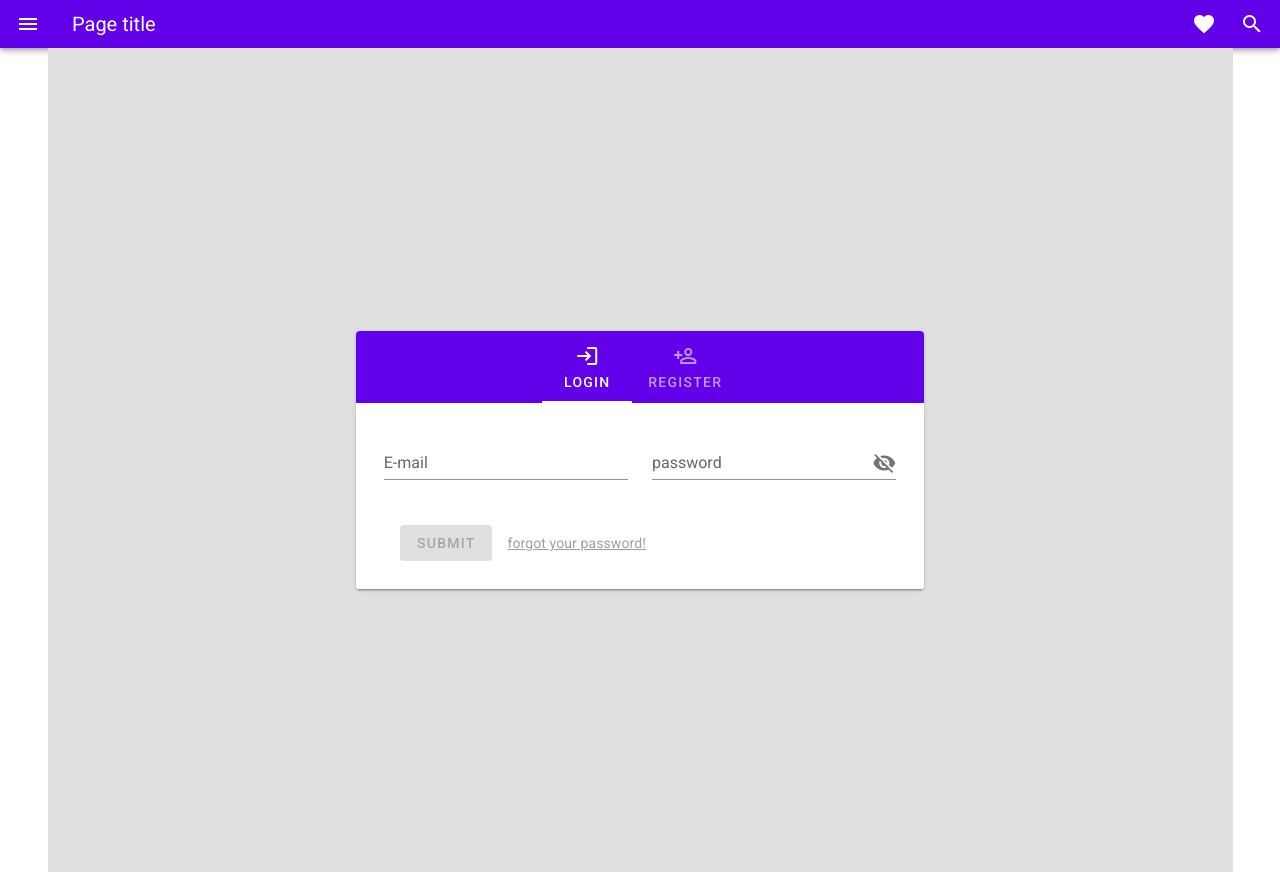
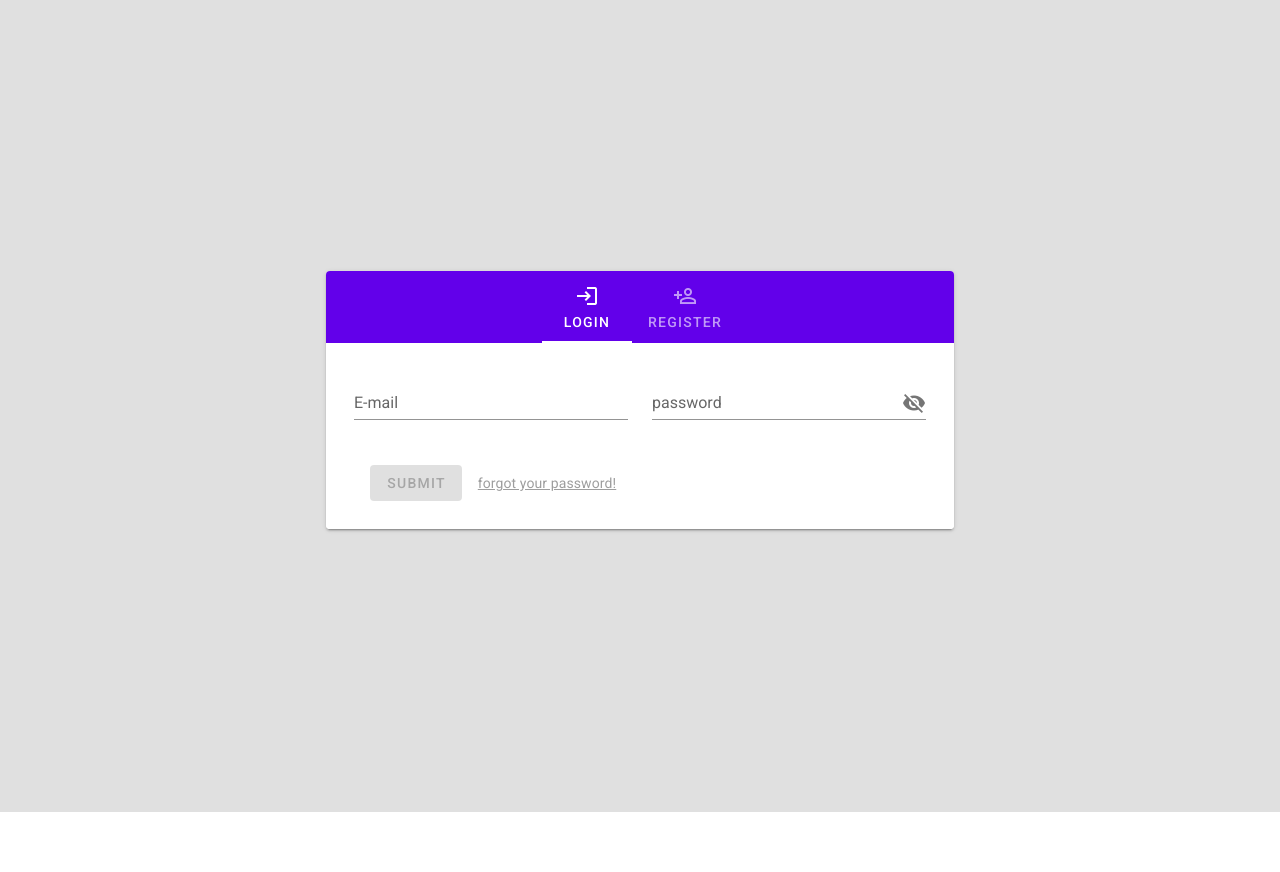
Before and after one commit to SAMoosavi/host, a Vue app: page /login-register in a window 1280 px wide. After the commit the page ends 812 px from the top, so only its background shows below. Built offline with nearby package versions, Linux system fonts and the light colour scheme.

Commit message:
okey app page

```diff
--- a/src/App.vue
+++ b/src/App.vue
@@ -1,63 +1,3 @@
 <template>
-  <v-app>
-    <v-navigation-drawer v-model="drawer" absolute temporary class="">
-      <v-list-item>
-        <v-list-item-content>
-          <v-list-item-title>لورم ایپسوم</v-list-item-title>
-        </v-list-item-content>
-      </v-list-item>
-
-      <v-divider></v-divider>
-
-      <v-list dense>
-        <v-list-item v-for="item in items" :key="item.title" link>
-          <v-list-item-icon>
-            <v-icon>{{ item.icon }}</v-icon>
-          </v-list-item-icon>
-
-          <v-list-item-content>
-            <v-list-item-title>{{ item.title }}</v-list-item-title>
-          </v-list-item-content>
-        </v-list-item>
-      </v-list>
-    </v-navigation-drawer>
-
-      <div>
-        <v-app-bar color="deep-purple accent-4" dense dark>
-          <v-app-bar-nav-icon @click="drawer = !drawer"></v-app-bar-nav-icon>
-
-          <v-toolbar-title>Page title</v-toolbar-title>
-
-          <v-spacer></v-spacer>
-
-          <v-btn icon>
-            <v-icon>mdi-heart</v-icon>
-          </v-btn>
-
-          <v-btn icon>
-            <v-icon>mdi-magnify</v-icon>
-          </v-btn>
-
-        </v-app-bar>
-      </div>
-<v-container >
-      <router-view />
-    </v-container>
-  </v-app>
+  <router-view />
 </template>
-
-<script>
-export default {
-  name: "App",
-  components: {},
-  data: () => {
-    return {
-      drawer: false,
-      items: [
-        { title: "خانه", icon: "mdi-view-dashboard", patch: "/" },
-        { title: "ورود/ثبت نام", icon: "mdi-forum", patch: "/login-register" },
-      ],
-    };
-  },
-};
-</script>
```
